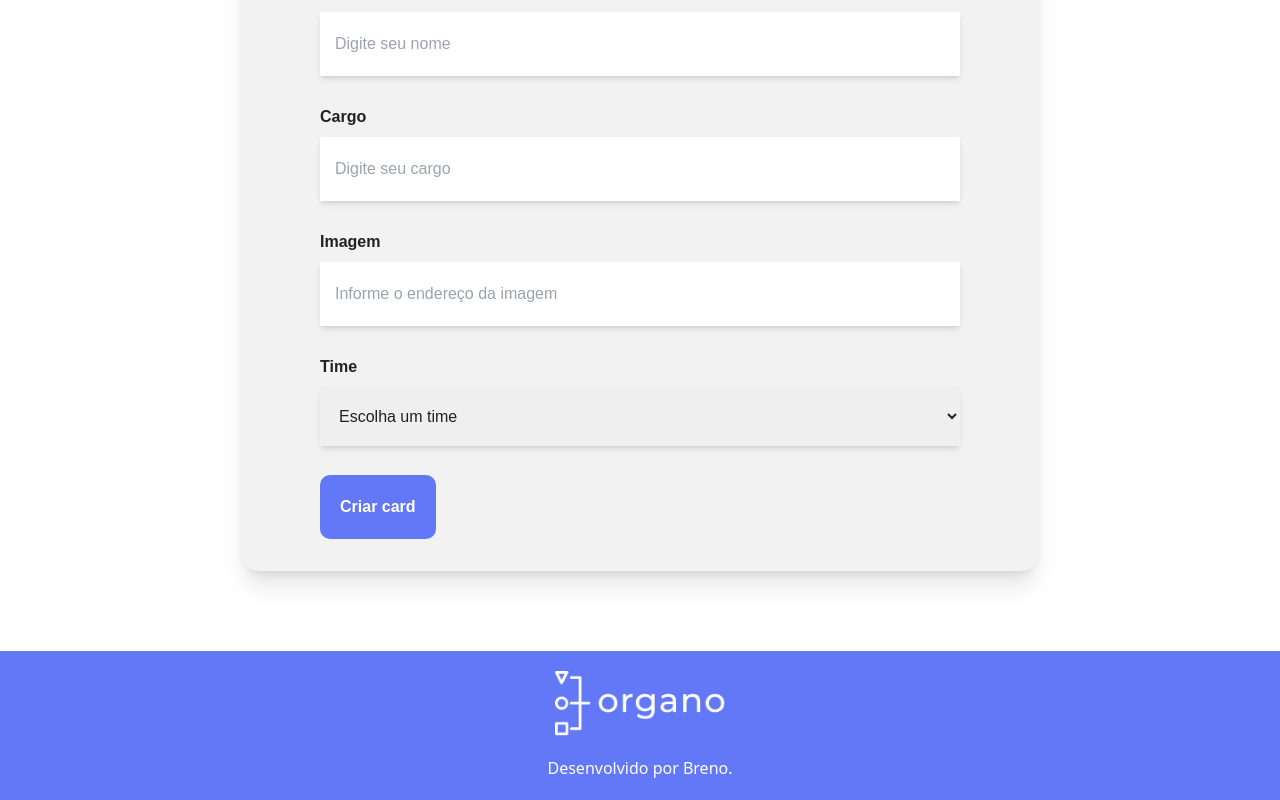
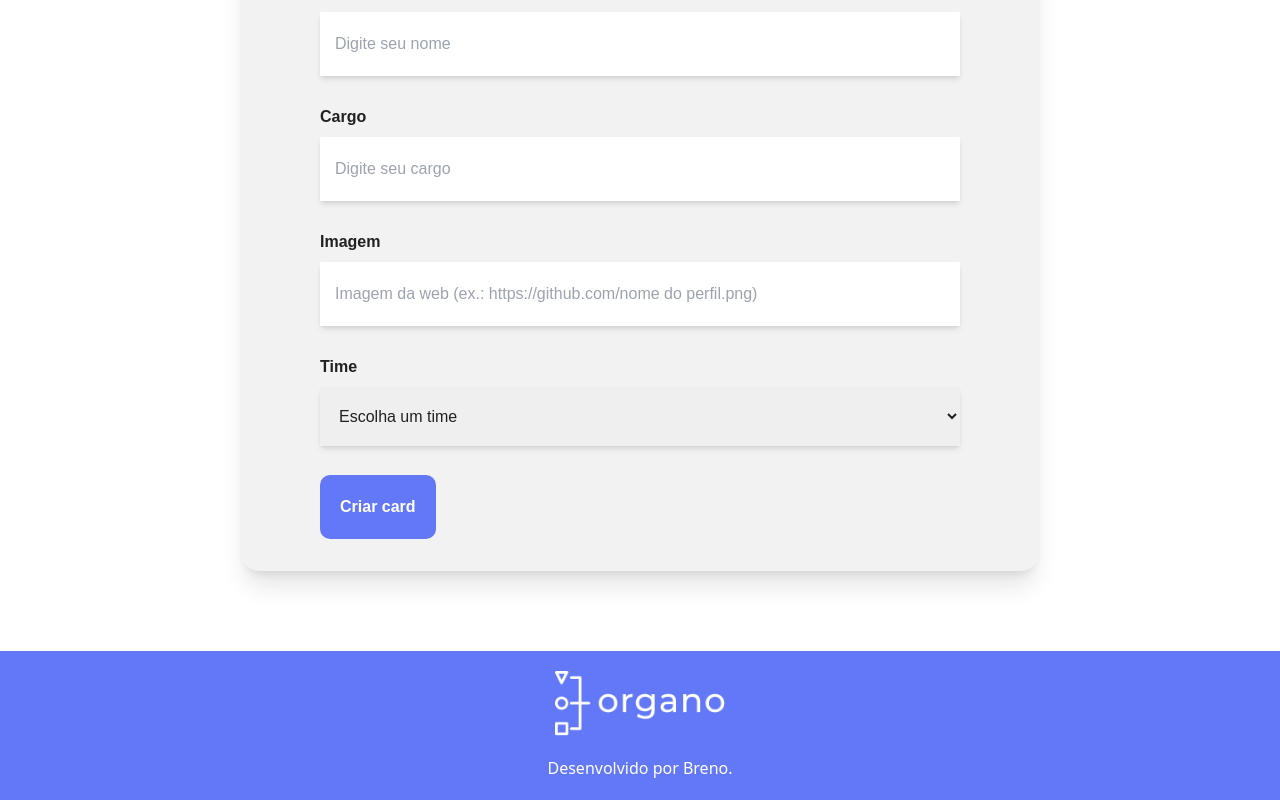
Before and after one commit to BrenoDev00/Organo, a React (Vite) app in the folder organo/: page / in a window 1280 px wide. Shown: the part 708-1508 px from the top of the page. Built offline with nearby package versions, Linux system fonts and the light colour scheme.

Commit message:
fix: adjust placeholder in the image field

```diff
--- a/organo/src/components/Form/index.jsx
+++ b/organo/src/components/Form/index.jsx
@@ -56,7 +56,7 @@ export const Form = (props) => {
             required={false}
             label="Imagem"
             type="text"
-            placeholder="Informe o endereço da imagem"
+            placeholder="Imagem da web (ex.: https://github.com/nome do perfil.png)"
             value={imageField}
             onInput={(event) => setImageField(event)}
           />
```
